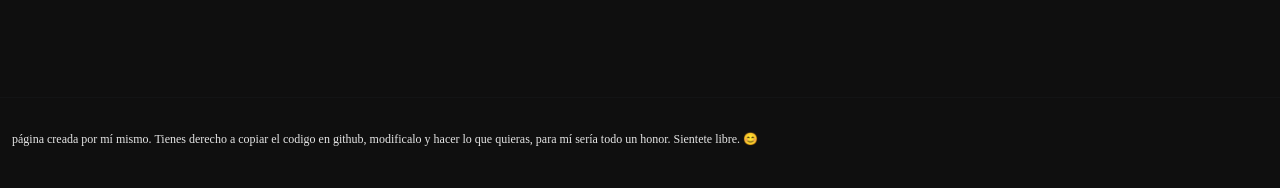
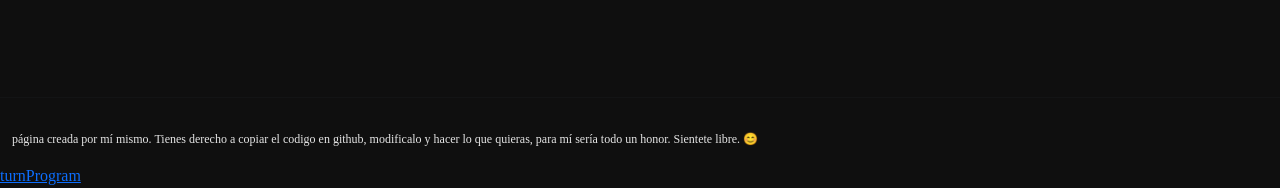
Before and after one commit to geannyna/EmilioVar.github.io, a website: page index.html in a window 1280 px wide. Shown: the part 2410-2598 px from the top of the page. Before the commit the page ends 2574 px from the top, so only its background shows below. Drawn offline with nearby package versions, Linux system fonts and the light colour scheme; a web font is replaced by a local one.

Commit message:
test portfolio

```diff
--- a/index.html
+++ b/index.html
@@ -237,7 +237,9 @@ animo! adelante siempre dessarollador@!
             </div>
         </div>
     </section>
-
+    <section id="portfolio">
+        <a href="./portfolio/turnProgram/index.html" target="_blank">turnProgram</a>
+    </section>
 
 
 
```
